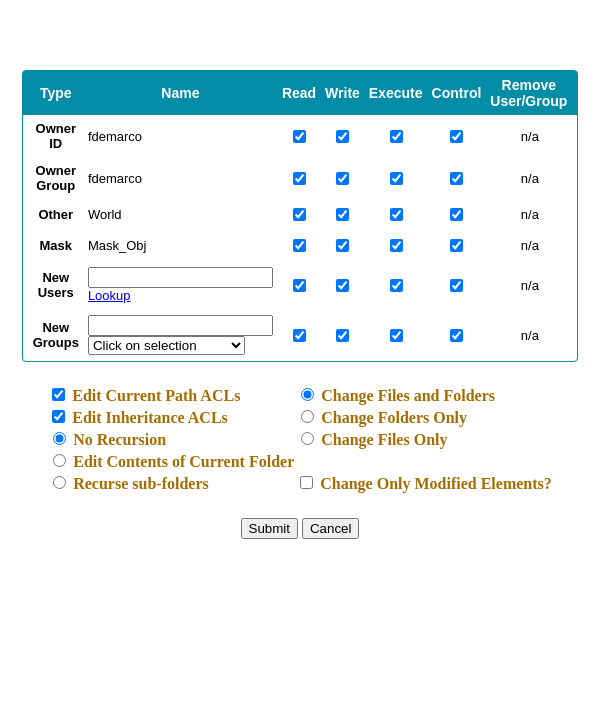
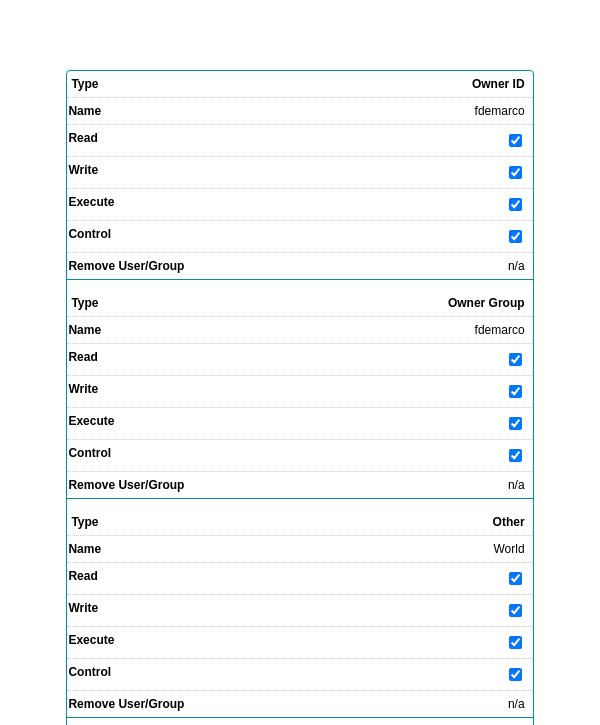
Before and after one commit to cdt876/cdt876.github.io, a plain HTML site: page tool/table.html in a window 600 px wide. Shown: the top 725 px of the page. Drawn offline with Linux system fonts and the light colour scheme; a script that the page names is missing.

Commit message:
Update table.css

```diff
--- a/tool/table.css
+++ b/tool/table.css
@@ -1,5 +1,10 @@
-  body {
+    body {
     font-family: arial;
+
+  }
+
+  .modify th, .modify td{
+    text-align: center;
   }
 
 @media screen and (min-width: 568px) {
@@ -15,6 +20,7 @@
   .modify thead {
       background-color: #038ca5;
       color: white;
+      text-align: center;
   }
 
   .modify th, .modify td {
@@ -30,11 +36,11 @@
     min-width: 10px;
   }
  .modify td:first-child,th:first-child {
-    padding-left: 10px;
+    padding-left: 4px;
   }
 
   .modify th:last-child {
-    padding-right: 10px;
+    padding-right: 4px;
   }
  }
   .data {
@@ -56,11 +62,13 @@
     background-color: #dfeaf0;
   }
 
-  @media screen and (max-width: 568px) {
+  @media screen and (max-width: 600px) {
 
     .modify {
      border: 1px solid #038ca5;
-      width: 100%;
+     width: 80%;
+     height: 70%;
+     text-align: center;
 
     }
 
@@ -68,6 +76,7 @@
       display: none;
       background-color: blue;
       color: white;
+      text-align: center;
     }
 
     .modify tr {
```
